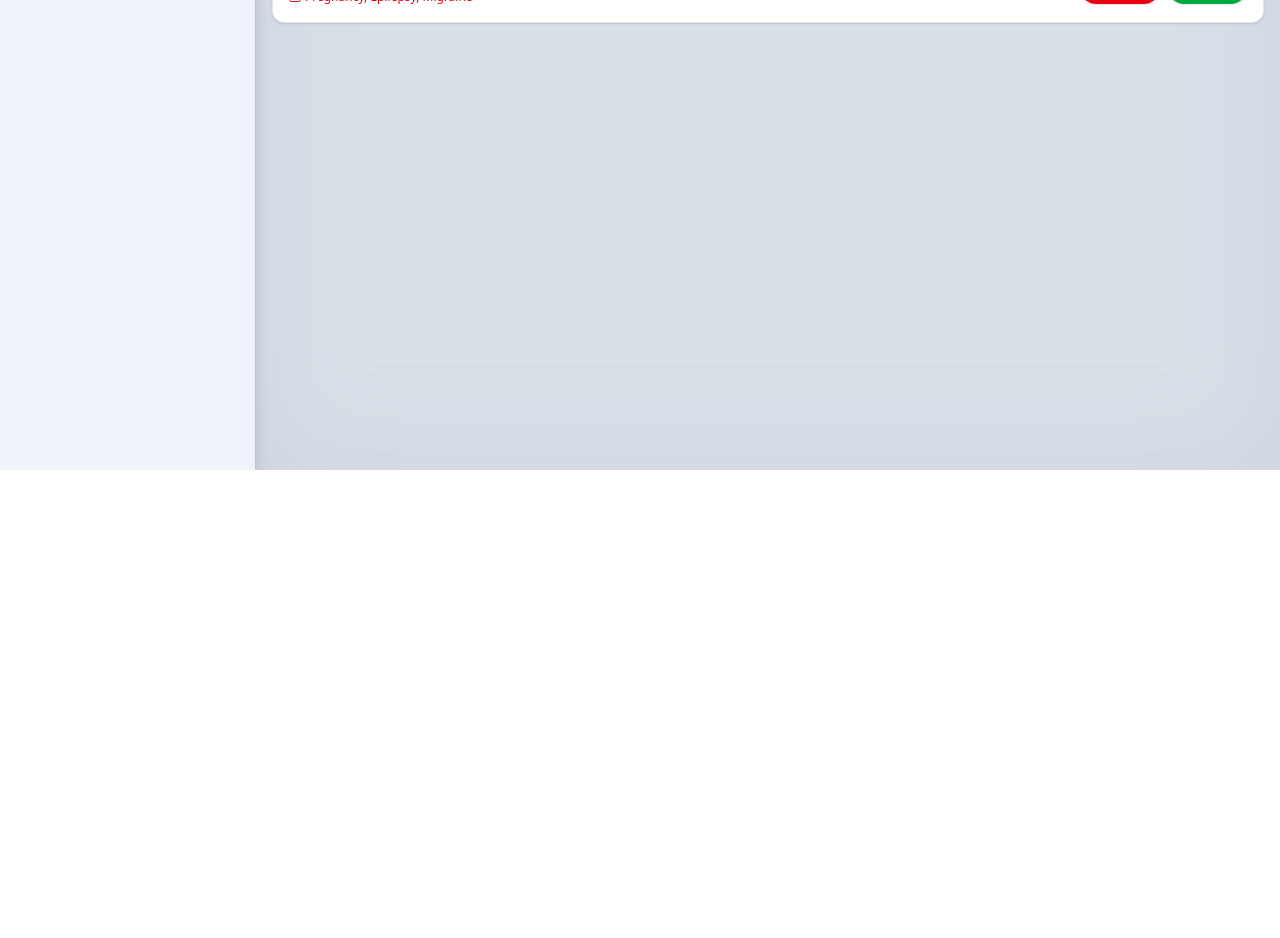
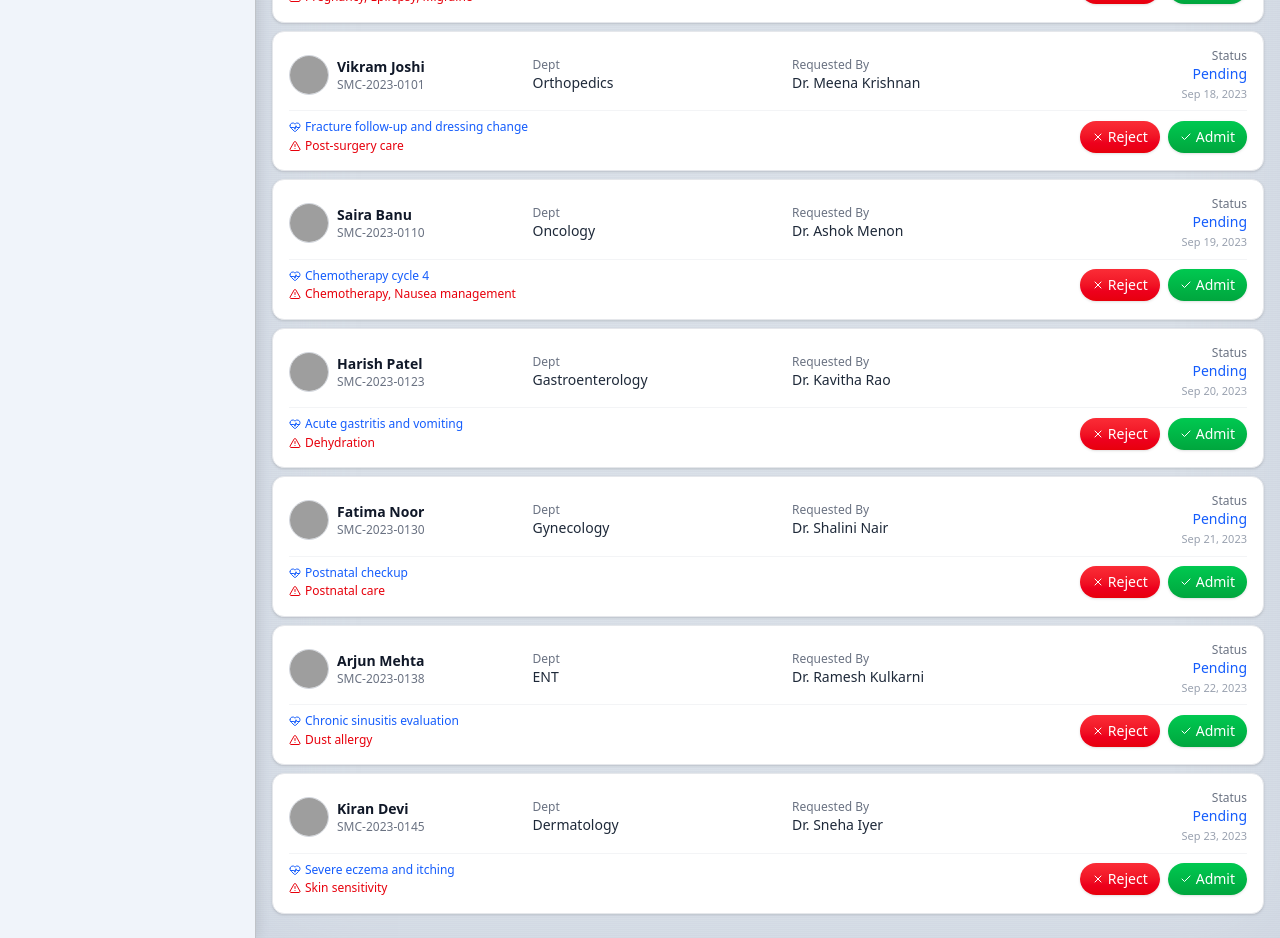
Before and after one commit to Mukunthan-A-R/simats-medical-client, a React (Vite) app: page /faculty/admission-approvals/1 in a window 1280 px wide. Shown: the part 400-1338 px from the top of the page. Before the commit the page ends 870 px from the top, so only its background shows below. Built offline with nearby package versions, Linux system fonts and the light colour scheme; grey boxes are pictures that could not be loaded.

Commit message:
adding more sample datas

```diff
--- a/src/pages/faculty/FacultyAdmissionApprovals.jsx
+++ b/src/pages/faculty/FacultyAdmissionApprovals.jsx
@@ -71,6 +71,196 @@ const FacultyAdmissionApprovals = () => {
         "https://images.unsplash.com/photo-1537368910025-700350fe46c7?ixlib=rb-4.0.3&auto=format&fit=crop&w=200&q=80",
       alerts: ["Pregnancy", "Epilepsy", "Migraine"],
     },
+    {
+      id: "padm-003",
+      patientName: "Vikram Joshi",
+      patientId: "SMC-2023-0101",
+      department: "Orthopedics",
+      requestedBy: "Dr. Meena Krishnan",
+      requestDate: "2023-09-18",
+      urgency: "Low",
+      reason: "Fracture follow-up and dressing change",
+      age: 40,
+      gender: "Male",
+      contactNumber: "+91 91234 56789",
+      existingDiagnosis: "Tibia fracture post-surgery",
+      vitalSigns: {
+        bp: "130/85 mmHg",
+        pulse: "80 bpm",
+        temp: "36.8°C",
+        resp: "16/min",
+        spo2: "99%",
+      },
+      wardPreference: "W-310",
+      bedPreference: "Corner bed",
+      expectedStay: "2 days",
+      insuranceDetails: "Policy #HDFC-56789, HDFC Ergo Insurance",
+      additionalNotes: "Post-operative dressing change scheduled every 2 days.",
+      patientPhoto:
+        "https://images.unsplash.com/photo-1603415526960-f8f0b0f1b3b4?ixlib=rb-4.0.3&auto=format&fit=crop&w=200&q=80",
+      requestorPhoto:
+        "https://images.unsplash.com/photo-1590080875831-cbe8f5f6a9b1?ixlib=rb-4.0.3&auto=format&fit=crop&w=200&q=80",
+      alerts: ["Post-surgery care"],
+    },
+    {
+      id: "padm-004",
+      patientName: "Saira Banu",
+      patientId: "SMC-2023-0110",
+      department: "Oncology",
+      requestedBy: "Dr. Ashok Menon",
+      requestDate: "2023-09-19",
+      urgency: "High",
+      reason: "Chemotherapy cycle 4",
+      age: 49,
+      gender: "Female",
+      contactNumber: "+91 93456 22109",
+      existingDiagnosis: "Breast carcinoma (Stage II)",
+      vitalSigns: {
+        bp: "118/78 mmHg",
+        pulse: "90 bpm",
+        temp: "37.0°C",
+        resp: "17/min",
+        spo2: "98%",
+      },
+      wardPreference: "W-220",
+      bedPreference: "Window side",
+      expectedStay: "4 days",
+      insuranceDetails: "Policy #BAJAJ-11122, Bajaj Allianz Insurance",
+      additionalNotes:
+        "Requires IV line setup and antiemetic protocol pre-chemo.",
+      patientPhoto:
+        "https://images.unsplash.com/photo-1529626455594-4ff0802cfb7e?ixlib=rb-4.0.3&auto=format&fit=crop&w=200&q=80",
+      requestorPhoto:
+        "https://images.unsplash.com/photo-1607746882042-944635dfe10e?ixlib=rb-4.0.3&auto=format&fit=crop&w=200&q=80",
+      alerts: ["Chemotherapy", "Nausea management"],
+    },
+    {
+      id: "padm-005",
+      patientName: "Harish Patel",
+      patientId: "SMC-2023-0123",
+      department: "Gastroenterology",
+      requestedBy: "Dr. Kavitha Rao",
+      requestDate: "2023-09-20",
+      urgency: "Medium",
+      reason: "Acute gastritis and vomiting",
+      age: 34,
+      gender: "Male",
+      contactNumber: "+91 96543 21098",
+      existingDiagnosis: "Gastritis, GERD",
+      vitalSigns: {
+        bp: "120/80 mmHg",
+        pulse: "84 bpm",
+        temp: "37.4°C",
+        resp: "18/min",
+        spo2: "98%",
+      },
+      wardPreference: "W-118",
+      bedPreference: "Any",
+      expectedStay: "3 days",
+      insuranceDetails: "Policy #ICICI-44321, ICICI Lombard Insurance",
+      additionalNotes:
+        "Patient is responding to PPI therapy. Mild dehydration noted.",
+      patientPhoto:
+        "https://images.unsplash.com/photo-1603415526815-1cfaaf60b9f6?ixlib=rb-4.0.3&auto=format&fit=crop&w=200&q=80",
+      requestorPhoto:
+        "https://images.unsplash.com/photo-1594824476967-48c8b964273f?ixlib=rb-4.0.3&auto=format&fit=crop&w=200&q=80",
+      alerts: ["Dehydration"],
+    },
+    {
+      id: "padm-006",
+      patientName: "Fatima Noor",
+      patientId: "SMC-2023-0130",
+      department: "Gynecology",
+      requestedBy: "Dr. Shalini Nair",
+      requestDate: "2023-09-21",
+      urgency: "Medium",
+      reason: "Postnatal checkup",
+      age: 30,
+      gender: "Female",
+      contactNumber: "+91 98210 65432",
+      existingDiagnosis: "Normal vaginal delivery - 5 days ago",
+      vitalSigns: {
+        bp: "110/70 mmHg",
+        pulse: "76 bpm",
+        temp: "36.7°C",
+        resp: "16/min",
+        spo2: "99%",
+      },
+      wardPreference: "W-405",
+      bedPreference: "Private room",
+      expectedStay: "2 days",
+      insuranceDetails: "Policy #RELIANCE-56781, Reliance Health",
+      additionalNotes:
+        "Monitoring for postpartum bleeding and pain management.",
+      patientPhoto:
+        "https://images.unsplash.com/photo-1580489944761-15a19d654956?ixlib=rb-4.0.3&auto=format&fit=crop&w=200&q=80",
+      requestorPhoto:
+        "https://images.unsplash.com/photo-1582719478250-c89cae4dc85b?ixlib=rb-4.0.3&auto=format&fit=crop&w=200&q=80",
+      alerts: ["Postnatal care"],
+    },
+    {
+      id: "padm-007",
+      patientName: "Arjun Mehta",
+      patientId: "SMC-2023-0138",
+      department: "ENT",
+      requestedBy: "Dr. Ramesh Kulkarni",
+      requestDate: "2023-09-22",
+      urgency: "Low",
+      reason: "Chronic sinusitis evaluation",
+      age: 45,
+      gender: "Male",
+      contactNumber: "+91 97777 88888",
+      existingDiagnosis: "Chronic sinusitis",
+      vitalSigns: {
+        bp: "122/78 mmHg",
+        pulse: "82 bpm",
+        temp: "36.9°C",
+        resp: "17/min",
+        spo2: "98%",
+      },
+      wardPreference: "W-125",
+      bedPreference: "Near window",
+      expectedStay: "1-2 days",
+      insuranceDetails: "Policy #TATA-99887, Tata AIG Insurance",
+      additionalNotes: "For CT PNS and possible nasal endoscopy tomorrow.",
+      patientPhoto:
+        "https://images.unsplash.com/photo-1603415526833-4e3d9b6c6aa3?ixlib=rb-4.0.3&auto=format&fit=crop&w=200&q=80",
+      requestorPhoto:
+        "https://images.unsplash.com/photo-1537368910025-700350fe46c7?ixlib=rb-4.0.3&auto=format&fit=crop&w=200&q=80",
+      alerts: ["Dust allergy"],
+    },
+    {
+      id: "padm-008",
+      patientName: "Kiran Devi",
+      patientId: "SMC-2023-0145",
+      department: "Dermatology",
+      requestedBy: "Dr. Sneha Iyer",
+      requestDate: "2023-09-23",
+      urgency: "Low",
+      reason: "Severe eczema and itching",
+      age: 26,
+      gender: "Female",
+      contactNumber: "+91 99880 77665",
+      existingDiagnosis: "Eczema, Skin hypersensitivity",
+      vitalSigns: {
+        bp: "118/75 mmHg",
+        pulse: "78 bpm",
+        temp: "36.6°C",
+        resp: "17/min",
+        spo2: "99%",
+      },
+      wardPreference: "W-140",
+      bedPreference: "Any",
+      expectedStay: "2 days",
+      insuranceDetails: "Policy #SBI-23321, SBI Health Insurance",
+      additionalNotes:
+        "Patient reports increased itching at night. Prescribed topical corticosteroid cream and antihistamine.",
+      patientPhoto:
+        "https://images.unsplash.com/photo-1554151228-14d9def656e4?ixlib=rb-4.0.3&auto=format&fit=crop&w=200&q=80",
+      requestorPhoto:
+        "https://images.unsplash.com/photo-1607746882042-944635dfe10e?ixlib=rb-4.0.3&auto=format&fit=crop&w=200&q=80",
+      alerts: ["Skin sensitivity"],
+    },
   ];
 
   return (
```
